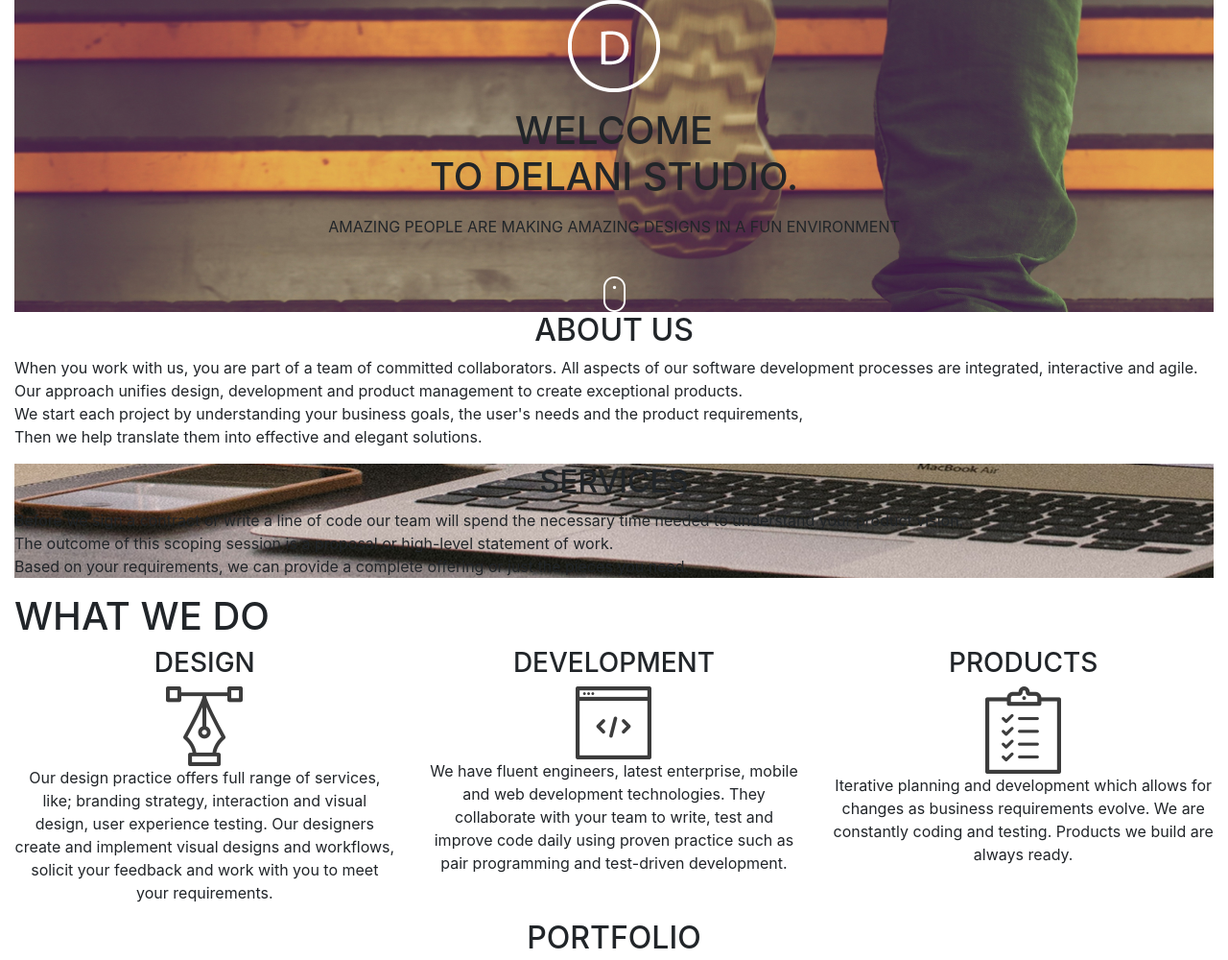
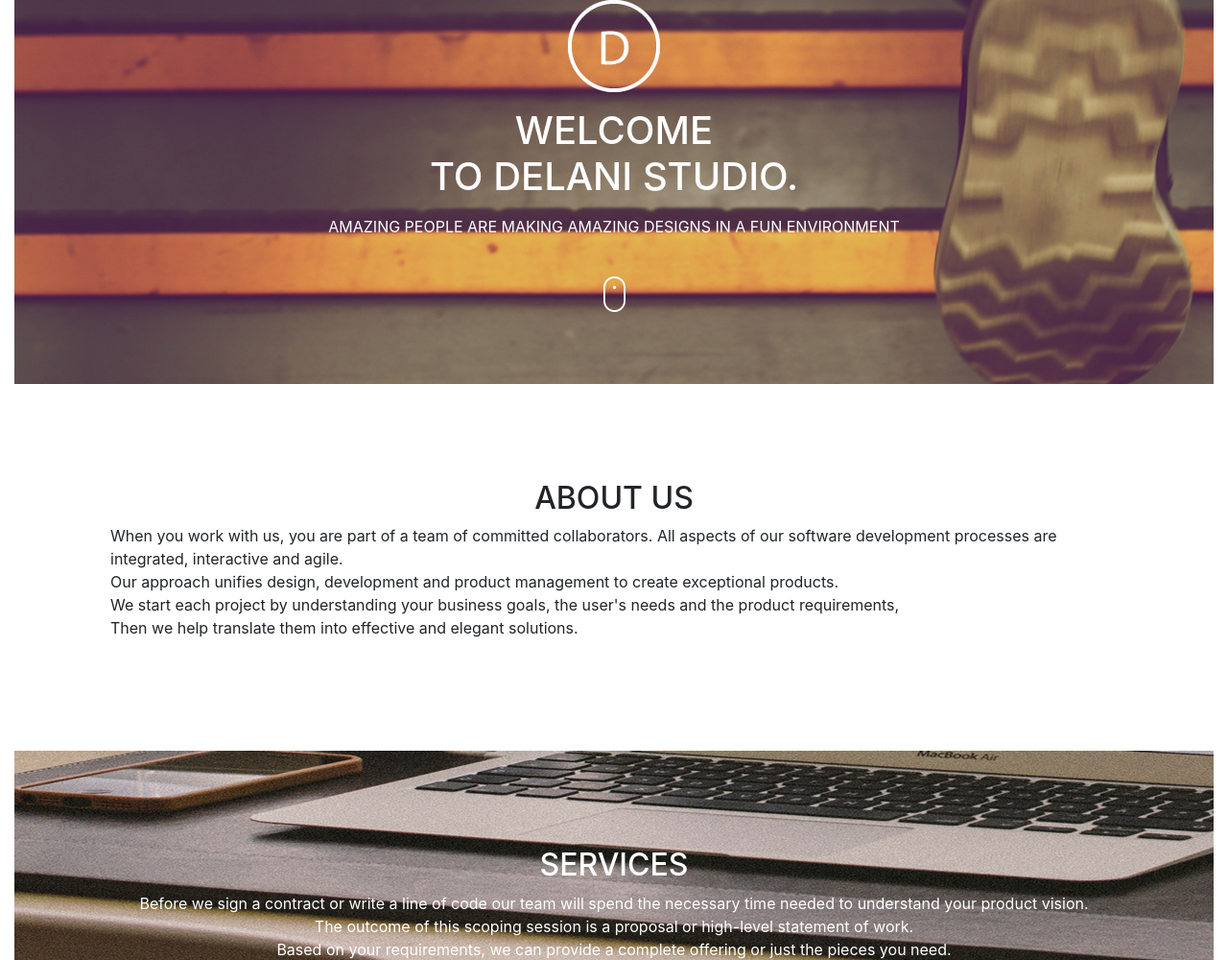
Before and after one commit to Mburiah/Delani-Project-prepWk3-, a plain HTML site: page index.html in a window 1280 px wide. Shown: the top 1000 px of the page at 96% size. Drawn offline with Linux system fonts and the light colour scheme.

Commit message:
styled several sections; about us,services and committed

```diff
--- a/styles.css
+++ b/styles.css
@@ -1,15 +1,32 @@
 header {
     background-image: url("images/background1.jpg");
-    background-size: cover;
+    height: 50vh;
     display: block;
-    text: white;
+    color: white;
     justify-content: center;
     text-align: center;
 
 }
 .services {
     background-image: url("images/background2.jpg");
+    height: 50vh;
 }
 h2 {
     text-align:center;
 }
+#contacts{
+    background-image: url("images/background3.jpg");
+}
+.services {
+    text-align: center;
+    color: white;
+    padding: 100px;
+}
+.about {
+    text align: center;
+    padding:100px;
+
+}
+.committed h2 {
+    text-align: center;
+}
```
